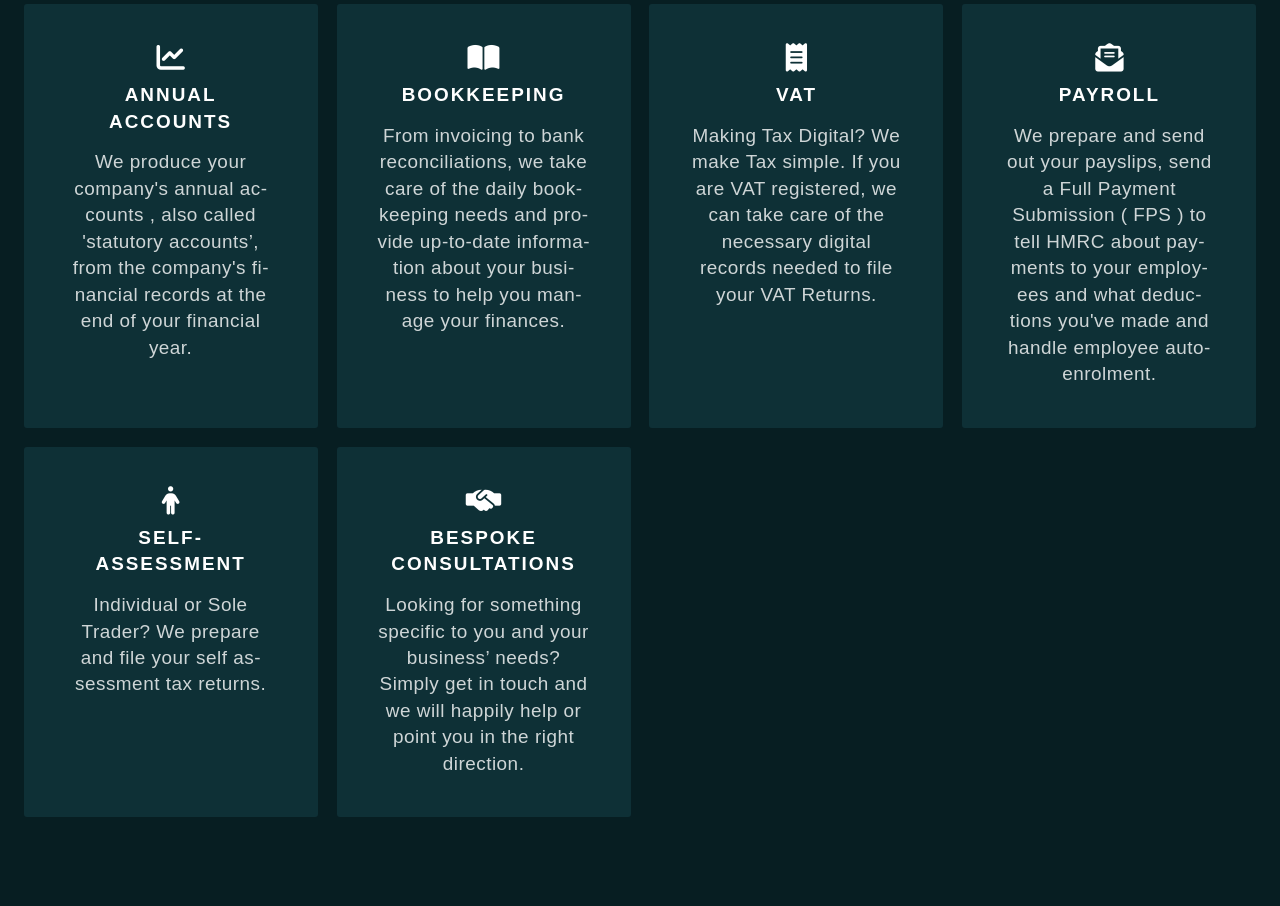
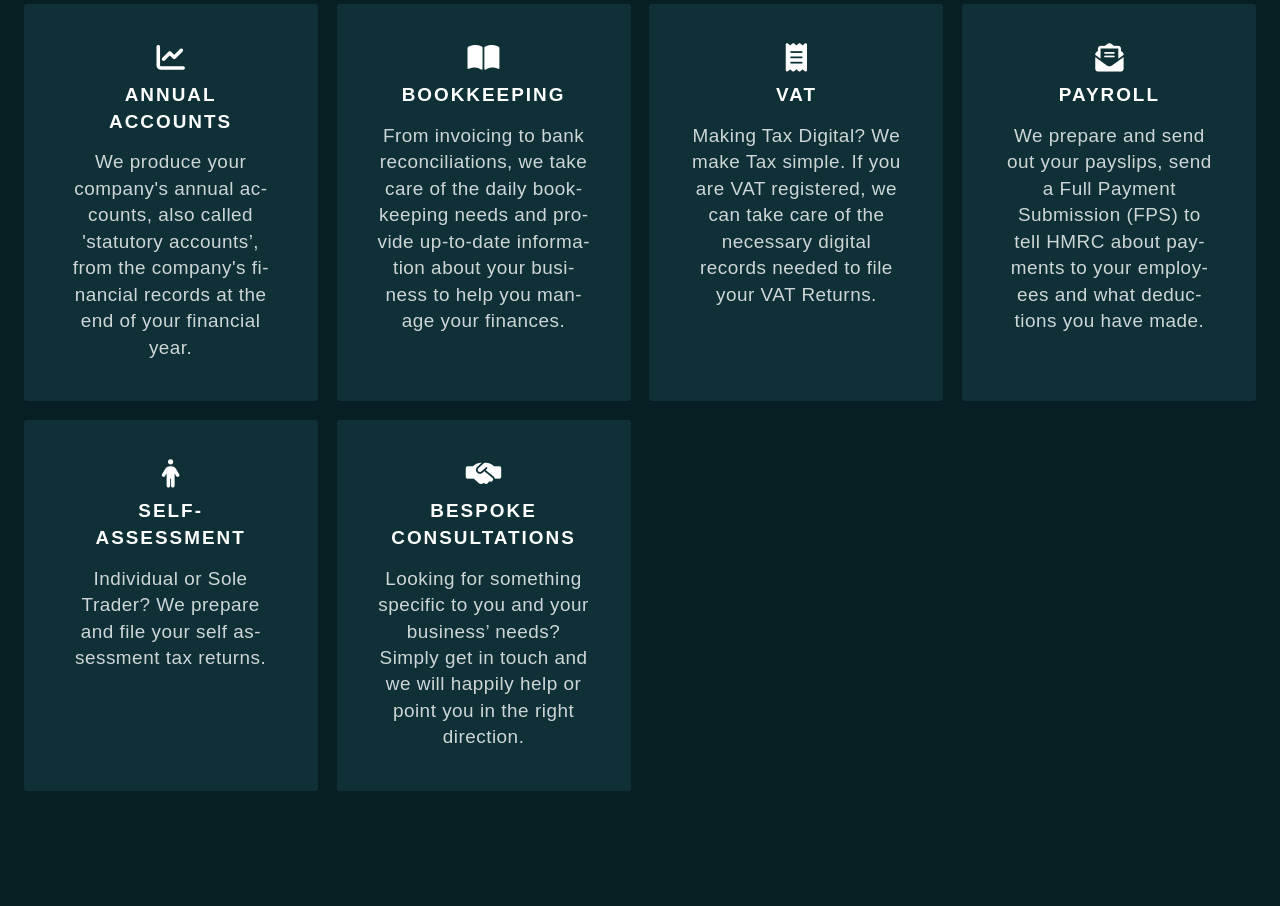
Before and after one commit to amyhenke/mizuaccountants, an Astro site: page / in a window 1280 px wide. Shown: the part 1420-2326 px from the top of the page. Built offline with nearby package versions, Linux system fonts and the light colour scheme; Astro itself is replaced by a stand-in of ours; a web font is replaced by a local one.

Commit message:
Altering script import

```diff
--- a/src/layouts/Layout.astro
+++ b/src/layouts/Layout.astro
@@ -26,6 +26,6 @@ const { seo } = Astro.props;
 	<Footer />
 </body>
 <link href="/fontawesome/css/all.css" rel="stylesheet">
-<script>import "../scripts/index.js"; </script>
+<script is:inline>import "../scripts/index.js"; </script>
 
 </html>
--- a/src/pages/index.astro
+++ b/src/pages/index.astro
@@ -35,13 +35,13 @@ const seo = {
 		<h2 class="text-3xl sm:text-5xl mb-8 text-white text-center bold">Services we provide</h2>
 		<ul role="list" class="link-card-grid">
 			<Card title="Annual Accounts" icon="fa-solid fa-chart-line"
-				body="We produce your company's annual accounts , also called 'statutory accounts’, from the company's financial records at the end of your financial year." />
+				body="We produce your company's annual accounts, also called 'statutory accounts’, from the company's financial records at the end of your financial year." />
 			<Card title="Bookkeeping" icon="fa-solid fa-book-open"
 				body="From invoicing to bank reconciliations, we  take care of the daily bookkeeping needs and provide up-to-date information about your business to help you manage your finances." />
 			<Card title="VAT" icon="fa-solid fa-receipt"
 				body="Making Tax Digital? We make Tax simple. If you are VAT registered, we can take care of the necessary digital records needed to file your VAT Returns." />
 			<Card title="Payroll" icon="fa-solid fa-envelope-open-text"
-				body="We prepare and send out your payslips, send a Full Payment Submission ( FPS ) to tell  HMRC about payments to your employees and what deductions you've made and handle employee auto-enrolment." />
+				body="We prepare and send out your payslips, send a Full Payment Submission (FPS) to tell  HMRC about payments to your employees and what deductions you have made." />
 			<Card title="Self-Assessment" icon="fa-solid fa-person"
 				body="Individual or Sole Trader? We prepare and file your self assessment tax returns." />
 			<Card title="Bespoke Consultations" icon="fa-solid fa-handshake-simple"
```
